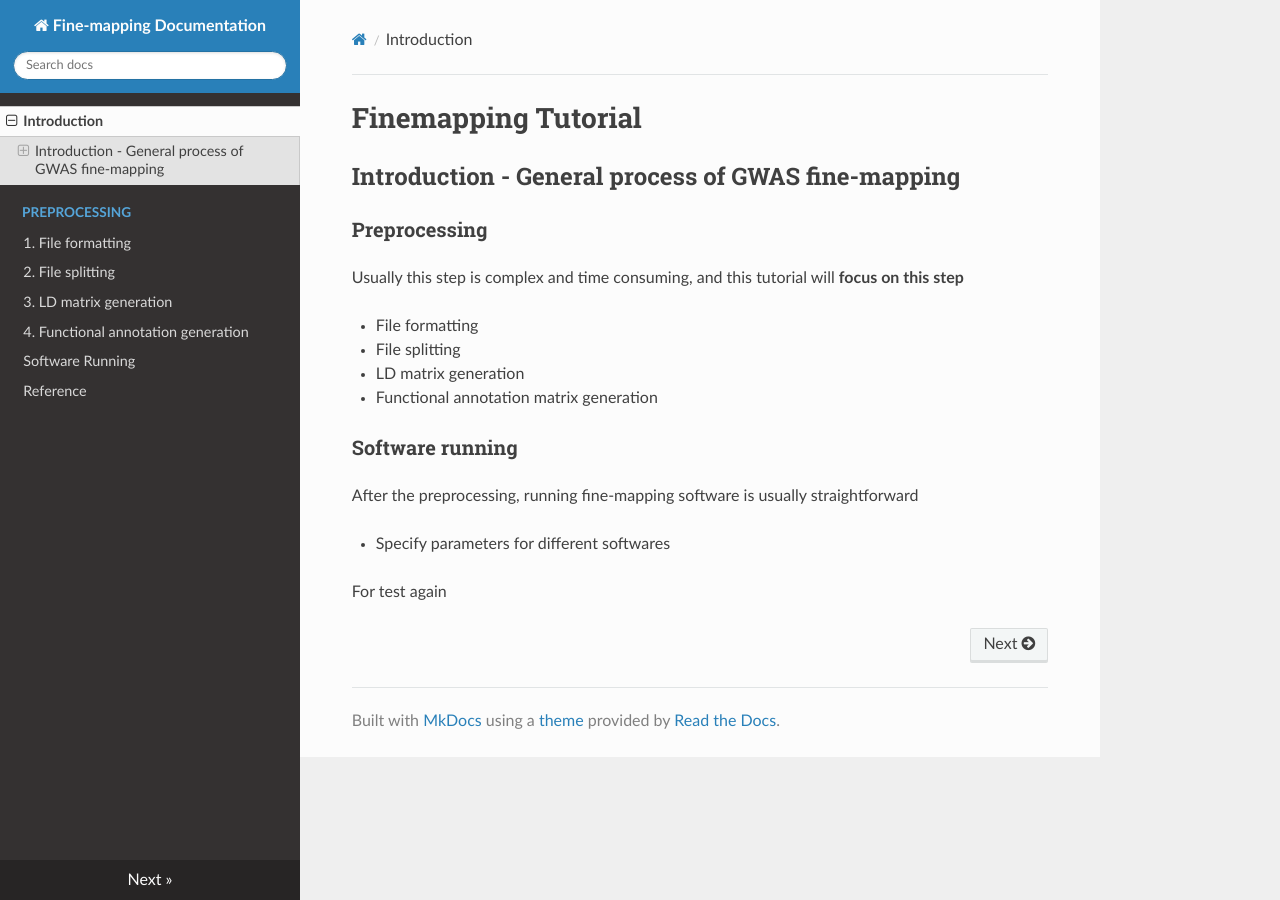
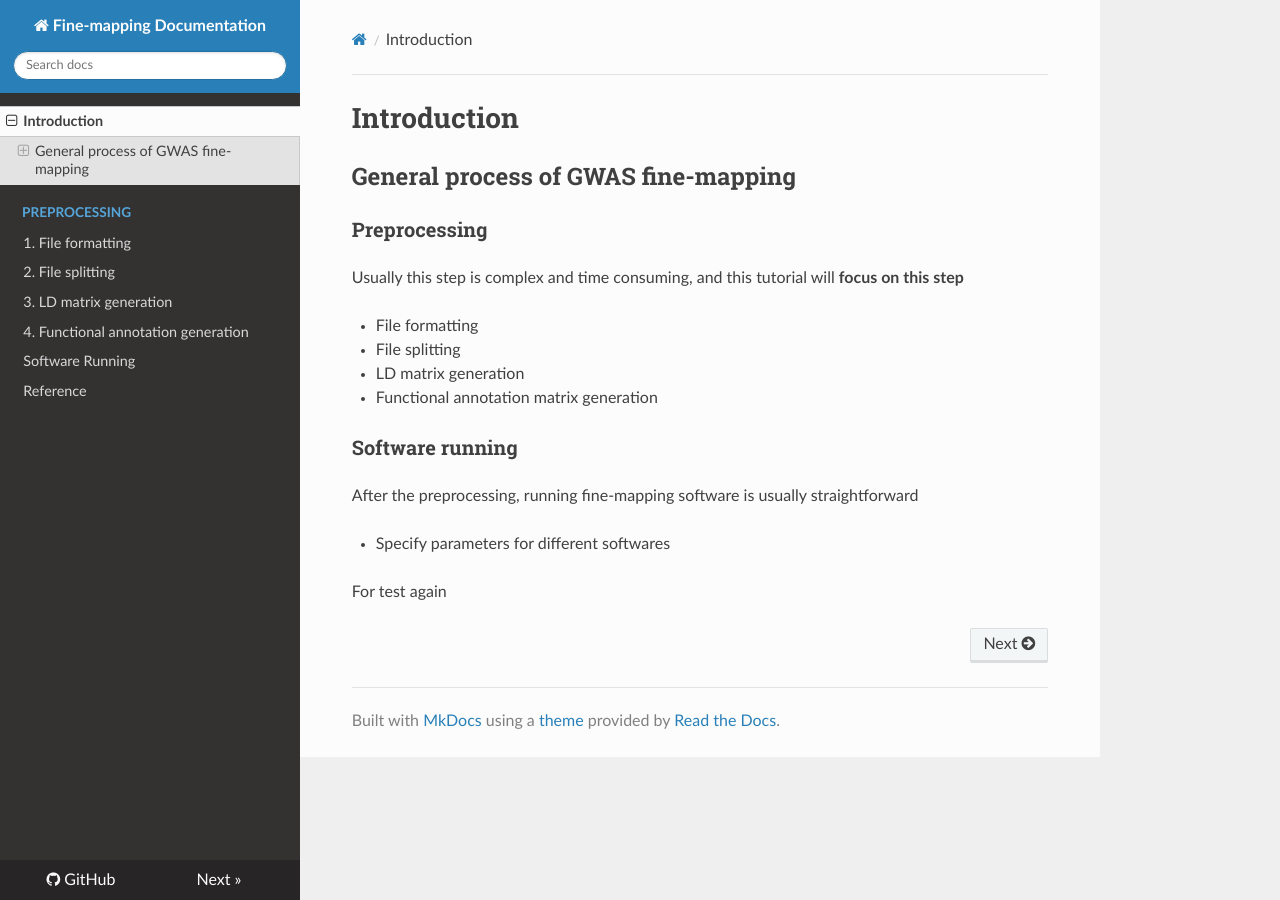
Before and after one commit to hongchengyao/fine-mapping_document, an MkDocs documentation site: the page built from docs/index.md, in a window 1280 px wide. Built offline with MkDocs 1.6.1, drawn with Linux system fonts in a browser that asks for light colours; nearby versions of some CDN libraries; old or Windows-style settings are respelled for this version of MkDocs.

```diff
--- a/docs/index.md
+++ b/docs/index.md
@@ -1,5 +1,5 @@
-# Finemapping Tutorial
-## Introduction - General process of GWAS fine-mapping
+# Introduction
+## General process of GWAS fine-mapping
 ### Preprocessing
 Usually this step is complex and time consuming, and this tutorial will **focus on this step**
 
--- a/mkdocs.yml
+++ b/mkdocs.yml
@@ -9,3 +9,4 @@ pages:
   - Software Running: 'software_running.md'
   - Reference: 'reference.md'
 theme: readthedocs
+repo_name: 'GitHub'
```
